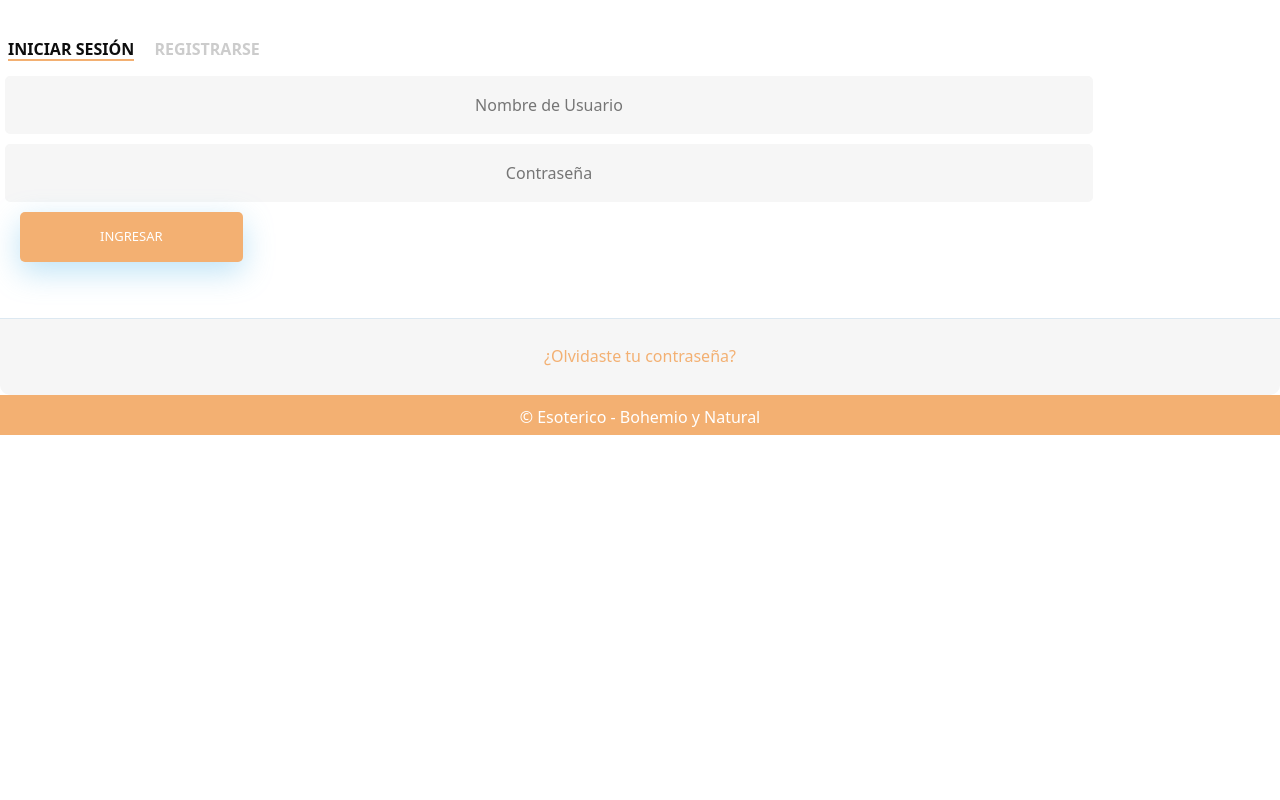
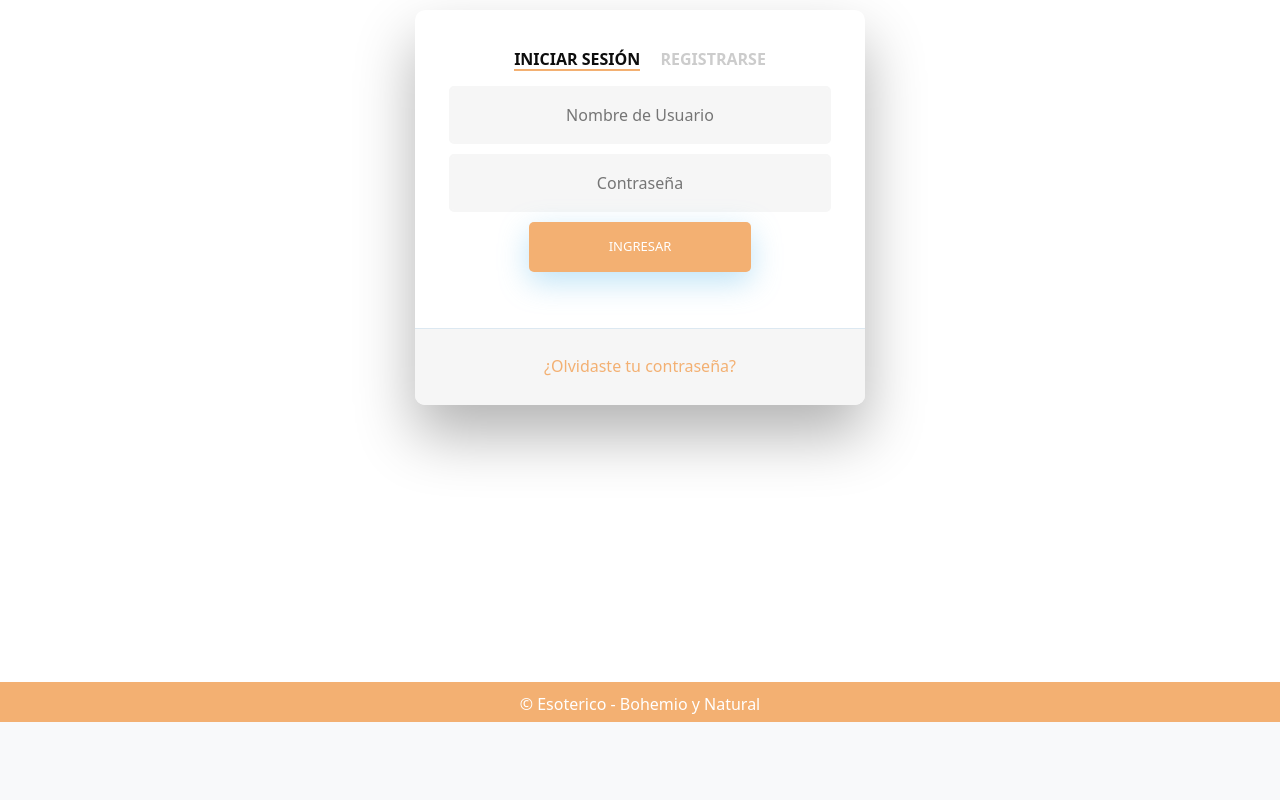
Before and after one commit to GabrielChecchi/EBN, a Django app: template django_env/templates/login.html in a window 1280 px wide. Shown: the part 78-878 px from the top of the page. After the commit the page ends 800 px from the top, so only its background shows below. Run offline with Django 4.2, Linux system fonts and the light colour scheme; the template is opened without the code that fills it, so the values that code supplies are empty; some web fonts are replaced.

Commit message:
commit arreglos varios

```diff
--- a/django_env/templates/login.html
+++ b/django_env/templates/login.html
@@ -54,17 +54,17 @@
           </div>
         </header>
       </nav>
-
+    </header>
     <main>
 
       <div class="signin-ventana">
 
-        </div class="signin-signup-content">
+        <div class="signin-signup-content">
 
           <h2 class="active-tab title-signin-signup">Iniciar Sesi&oacute;n</h2>
           <h2 class="inactive-tab underline-hover title-signin-signup">Registrarse</h2>
 
-          <form id="form-signin">
+          <form id="form-signin"> <!-- accept = "<lugar donde se envia la informacion>"-->
 
             <input id="signin-name" class="txt-signin-signup" type="text" placeholder="Nombre de Usuario">
             <input id="signin-password" class="txt-signin-signup" type="text" placeholder="Contrase&ntilde;a">
@@ -76,7 +76,7 @@
 
             <a class="underline-hover link-forgot" href="#">&#191;Olvidaste tu contrase&ntilde;a?</a>
           </div>
-        <div>
+        </div>
       </div>
     </main>
 
--- a/django_env/templates/styles/common-styles.css
+++ b/django_env/templates/styles/common-styles.css
@@ -1,7 +1,11 @@
 .fondo_naranja_oscuro{
-  background-color: #F3B072;
+  background-color: #F3B072
 }
 
+*{
+
+  font-style: "Poppins", sans-serif;
+}
 
 @media screen and (max-width: 600px) {
   .columna.derecha, .columna.medio {
@@ -9,11 +13,15 @@
   }
 }
 
+.hover a:hover {
+  text-decoration: underline;
+  font-size: 105%;
+}
 
-footer {
+footer{
   padding: 10px;
   text-align: center;
-  position: static;
+  position: absolute;
   bottom: 0;
   width: 100%;
   height: 40px;
--- a/django_env/templates/styles/login.css
+++ b/django_env/templates/styles/login.css
@@ -15,6 +15,7 @@
 body {
   font-family: "Poppins", sans-serif;
   height: 100vh;
+  background-color: #f1c398;
 }
 
 .signin-ventana{
@@ -23,13 +24,9 @@
   align-items: center;
   flex-direction: column;
   justify-content: center;
-  width: 80%;
+  width: 100%;
   min-height: 100%;
-  padding: 20px;
-  margin: auto;
-  position: absolute;
-  margin-left: 10%;
-  margin-right: 10%;
+  padding: 10px;
 }
 
 .signin-signup-content{
```
Also changed, not shown: django_env/templates/index.html (+9 -9 lines), django_env/templates/styles/estilos.css (+0 -21 lines).
